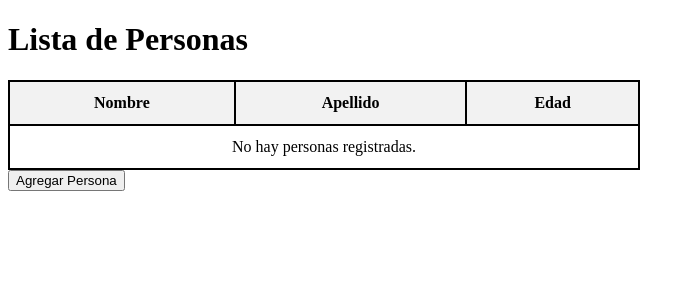
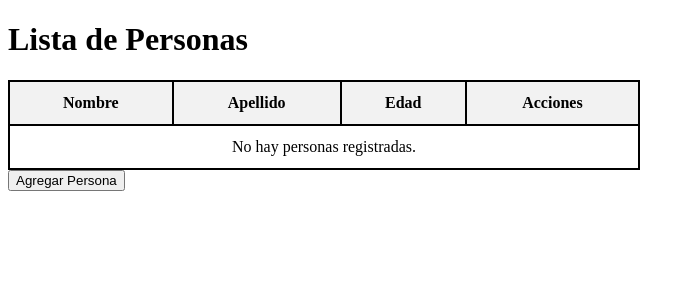
Before and after one commit to santihm24/crud_personas, a Django app: page /personas/ in a window 1280 px wide. Shown: the top 300 px of the page, without its empty margins (0-695 px from the left). Run offline with Django 5.2, Linux system fonts and the light colour scheme; data that the repository does not hold is empty.

Commit message:
nuevos avances

```diff
--- a/personas/templates/personas/lista.html
+++ b/personas/templates/personas/lista.html
@@ -29,6 +29,7 @@
             <th>Nombre</th>
             <th>Apellido</th>
             <th>Edad</th>
+            <th>Acciones</th>
         </tr>
         {% for persona in personas %}
         <tr>
```
